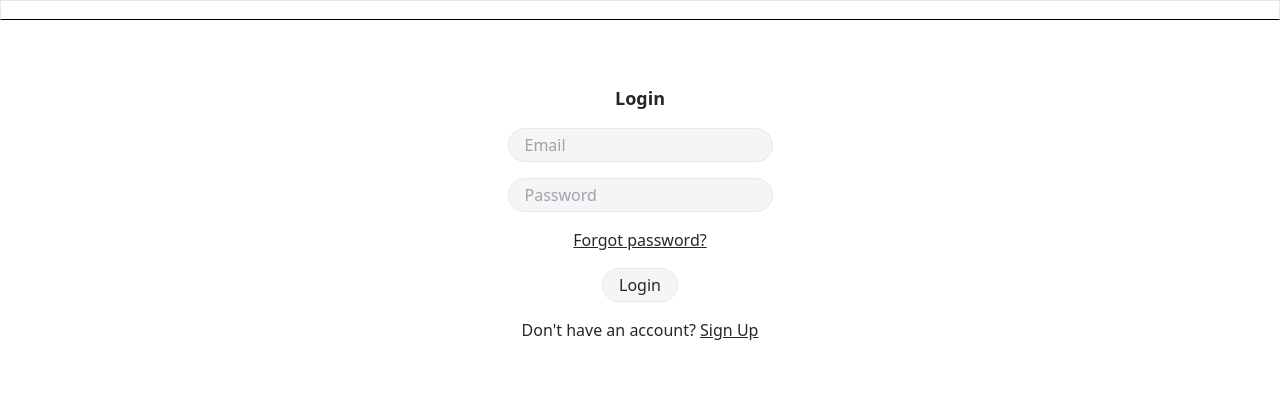
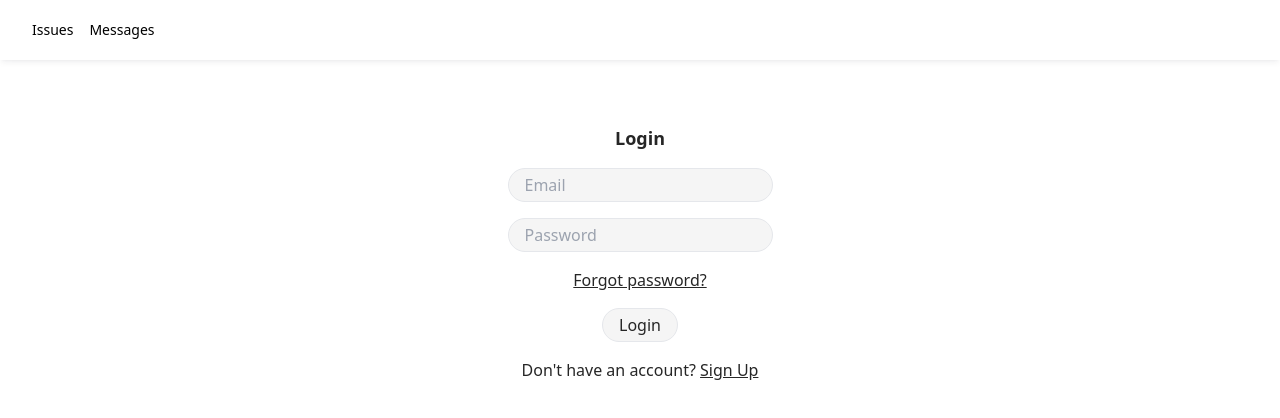
Before and after one commit to craigrdaniels/issue-tracker, a React (Vite) app in the folder frontend/: page /login in a window 1280 px wide. Shown: the top 418 px of the page. Built offline with nearby package versions, Linux system fonts and the light colour scheme.

Commit message:
add navigation

```diff
--- a/frontend/package.json
+++ b/frontend/package.json
@@ -30,6 +30,7 @@
     "@typescript-eslint/parser": "^5.59.0",
     "@vitejs/plugin-react": "^4.0.0-beta.0",
     "autoprefixer": "^10.4.14",
+    "clsx": "^1.2.1",
     "eslint": "^8.38.0",
     "eslint-config-airbnb": "^19.0.4",
     "eslint-config-airbnb-typescript": "^17.0.0",
--- /dev/null
+++ b/frontend/src/components/Navigation.tsx
@@ -0,0 +1,19 @@
+import clsx from 'clsx'
+import { ReactElement } from 'react'
+import { Link } from 'react-router-dom'
+
+const Navigation = ({ navigation, className }): ReactElement => {
+  return (
+    <nav className={clsx('text-base lg:text-sm', className)}>
+      <ul role="list" className="flex flex-row space-x-4">
+        {navigation.map((section) => (
+          <li key={section.title}>
+            <Link to={section.href}>{section.title}</Link>
+          </li>
+        ))}
+      </ul>
+    </nav>
+  )
+}
+
+export default Navigation
--- a/frontend/src/pages/login.tsx
+++ b/frontend/src/pages/login.tsx
@@ -34,7 +34,7 @@ const LoginPage = (): ReactElement => {
   }
 
   return (
-    <div className="flex h-screen flex-col items-center gap-4 pt-16 align-middle text-neutral-800 dark:text-neutral-50">
+    <div className="flex h-screen flex-col items-center gap-4 pt-16 align-middle text-neutral-800">
       <h3 className="text-lg font-bold">Login</h3>
       {error && (
         <div className="rounded-full bg-red-200 px-4 text-red-900">{error}</div>
@@ -44,13 +44,13 @@ const LoginPage = (): ReactElement => {
         onSubmit={handleSubmit}
       >
         <input
-          className="rounded-full border bg-neutral-100 px-4 py-1 text-neutral-800 outline-none focus:border-blue-500 focus:ring-blue-500 dark:border-neutral-600 dark:bg-neutral-800 dark:text-neutral-50  dark:focus:border-blue-500 dark:focus:ring-blue-500"
+          className="rounded-full border bg-neutral-100 px-4 py-1 text-neutral-800 outline-none focus:border-blue-500 focus:ring-blue-500"
           name="email"
           type="text"
           placeholder="Email"
         />
         <input
-          className="rounded-full border bg-neutral-100 px-4 py-1 text-neutral-800 outline-none focus:border-blue-500 focus:ring-blue-500 dark:border-neutral-600 dark:bg-neutral-800 dark:text-neutral-50  dark:focus:border-blue-500 dark:focus:ring-blue-500"
+          className="rounded-full border bg-neutral-100 px-4 py-1 text-neutral-800 outline-none focus:border-blue-500 focus:ring-blue-500"
           name="password"
           type="password"
           placeholder="Password"
@@ -59,7 +59,7 @@ const LoginPage = (): ReactElement => {
           Forgot password?
         </Link>
         <button
-          className="rounded-full border bg-neutral-100 px-4 py-1 text-neutral-800 outline-none hover:border-blue-500 focus:border-blue-500 focus:ring-blue-500 dark:border-neutral-600 dark:bg-neutral-800 dark:text-neutral-50  dark:focus:border-blue-500 dark:focus:ring-blue-500"
+          className="rounded-full border bg-neutral-100 px-4 py-1 text-neutral-800 outline-none hover:border-blue-500 focus:border-blue-500 focus:ring-blue-500"
           disabled={loading}
           type="submit"
         >
--- a/frontend/src/pages/navbar.tsx
+++ b/frontend/src/pages/navbar.tsx
@@ -1,5 +1,7 @@
 import { ReactElement, useEffect, useState } from 'react'
 import { useAuth } from '../hooks/useAuth'
+import Navigation from '../components/Navigation'
+import clsx from 'clsx'
 
 export interface IUser {
   _id: string
@@ -9,29 +11,58 @@ export interface IUser {
   created: Date
 }
 
+const navigation = [
+  { title: 'Issues', href: 'issues' },
+  { title: 'Messages', href: 'messages' },
+]
+
 const NavBar = (): ReactElement => {
   const auth = useAuth()
   // const [user, setUser] = useState<IUser | null>()
   const [user, setUser] = useState<string | null>()
+
+  const [isScrolled, setIsScrolled] = useState<boolean>(false)
 
   const logout = async (): Promise<void> => {
     auth.logOut(() => {})
   }
 
   useEffect(() => {
+    function onScroll() {
+      setIsScrolled(window.scrollY > 0)
+    }
+    onScroll()
+    window.addEventListener('scroll', onScroll, { passive: true })
+    return () => {
+      window.removeEventListener('scroll', onScroll)
+    }
+  }, [])
+
+  useEffect(() => {
     setUser(auth.user)
   }, [auth])
 
   return (
-    <>
-      <div className="h-5 w-screen border border-b-black">
+    <header
+      className={clsx(
+        'sticky top-0 z-50 flex flex-wrap items-center justify-between bg-white px-4 py-5 shadow-md shadow-slate-900/5 transition duration-500 dark:shadow-none sm:px-6 lg:px-8',
+        isScrolled
+          ? 'dark:bg-slate-900/95 dark:backdrop-blur dark:[@supports(backdrop-filter:blur(0))]:bg-slate-900/75'
+          : 'dark:bg-transparent'
+      )}
+    >
+      <Navigation navigation={navigation} />
+      <div className="text-base lg:text-sm">
         {user && (
           <div>
-            Logged in as {user} - <a onClick={logout}>Log Out</a>
+            Logged in as {user} -{' '}
+            <a onClick={logout} className="cursor-pointer">
+              Log Out
+            </a>
           </div>
         )}
       </div>
-    </>
+    </header>
   )
 }
 
```
Also changed, not shown: 1 other file (tests, documents, lock files or other folders).
